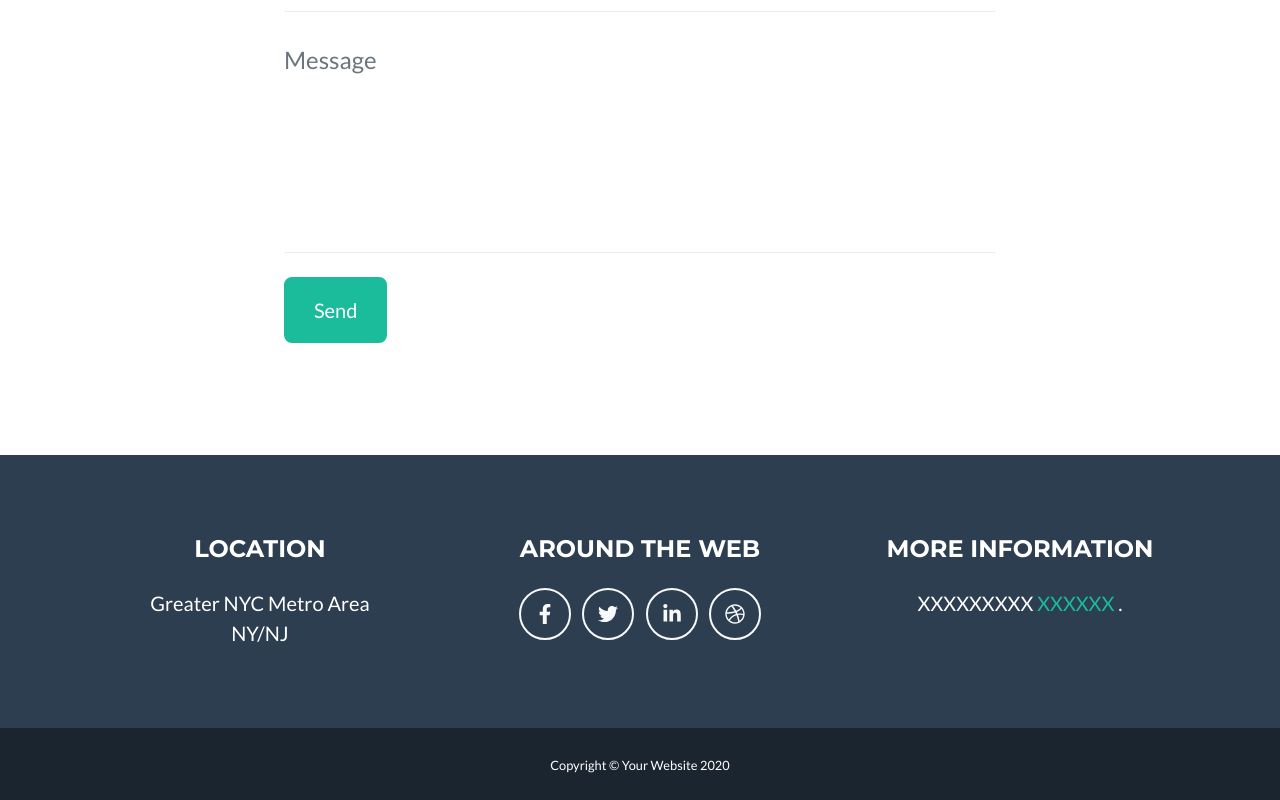
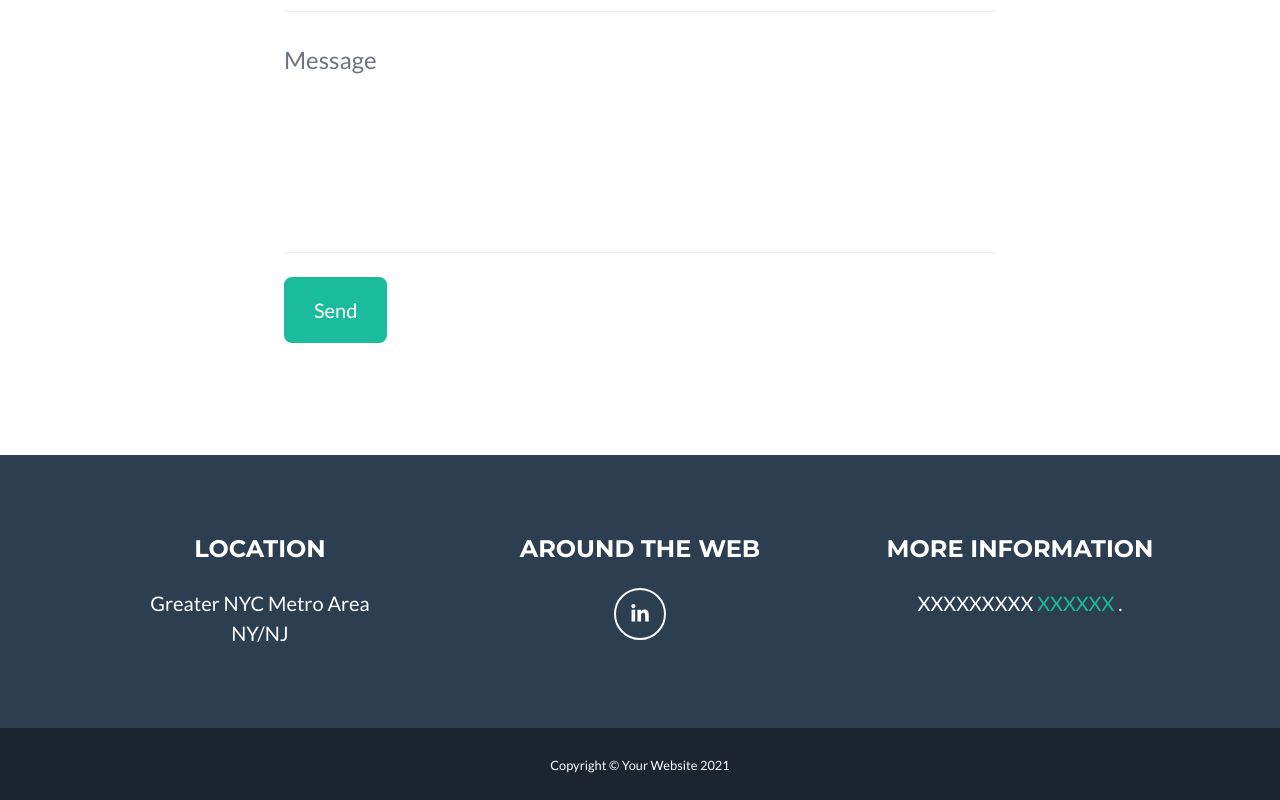
Before and after one commit to davidfu92/davidfu92.github.io, a plain HTML site: page index.html in a window 1280 px wide. Shown: the part 2637-3437 px from the top of the page. Drawn offline with nearby package versions, Linux system fonts and the light colour scheme.

Commit message:
copy and index

```diff
--- a/index.html
+++ b/index.html
@@ -214,10 +214,7 @@
                     <!-- Footer Social Icons-->
                     <div class="col-lg-4 mb-5 mb-lg-0">
                         <h4 class="text-uppercase mb-4">Around the Web</h4>
-                        <a class="btn btn-outline-light btn-social mx-1" href="#!"><i class="fab fa-fw fa-facebook-f"></i></a>
-                        <a class="btn btn-outline-light btn-social mx-1" href="#!"><i class="fab fa-fw fa-twitter"></i></a>
                         <a class="btn btn-outline-light btn-social mx-1" href="#!"><i class="fab fa-fw fa-linkedin-in"></i></a>
-                        <a class="btn btn-outline-light btn-social mx-1" href="#!"><i class="fab fa-fw fa-dribbble"></i></a>
                     </div>
                     <!-- Footer About Text-->
                     <div class="col-lg-4">
@@ -233,7 +230,7 @@
         </footer>
         <!-- Copyright Section-->
         <div class="copyright py-4 text-center text-white">
-            <div class="container"><small>Copyright © Your Website 2020</small></div>
+            <div class="container"><small>Copyright © Your Website 2021</small></div>
         </div>
         <!-- Scroll to Top Button (Only visible on small and extra-small screen sizes)-->
         <div class="scroll-to-top d-lg-none position-fixed">
```
